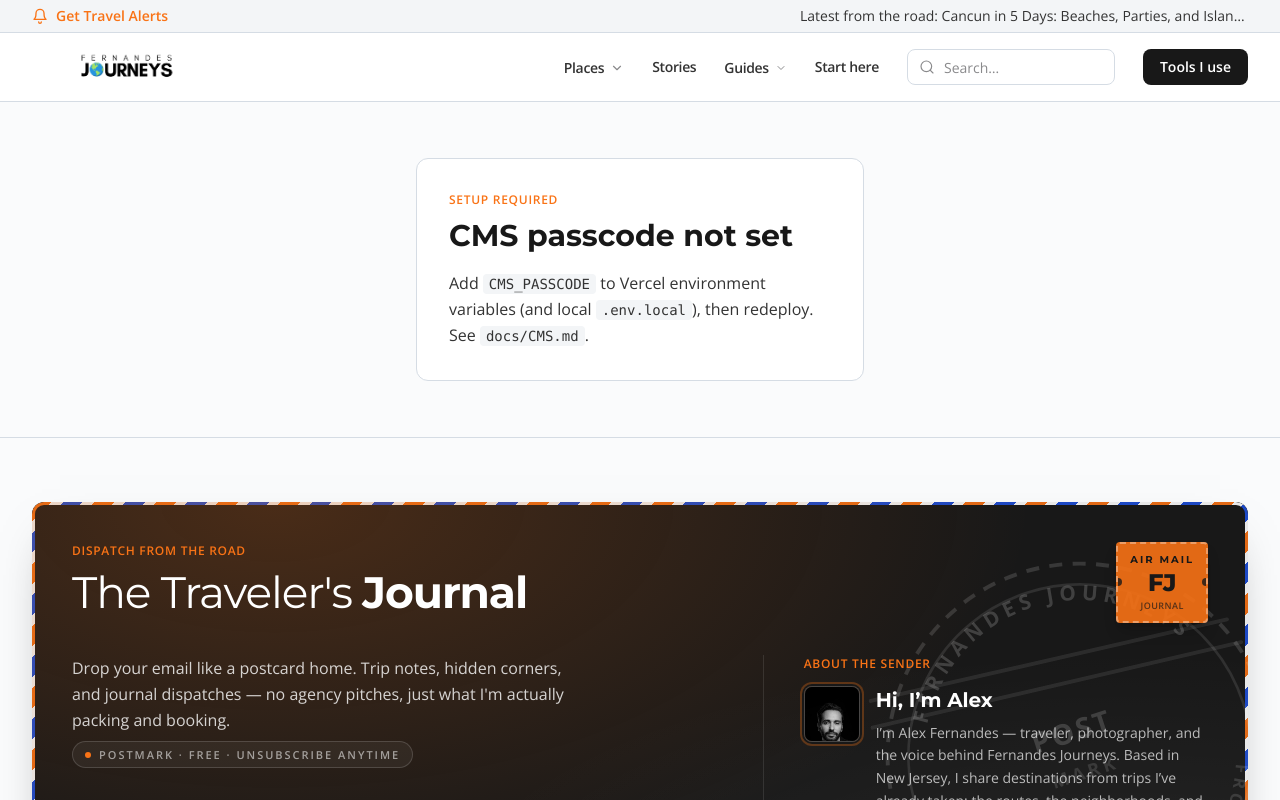
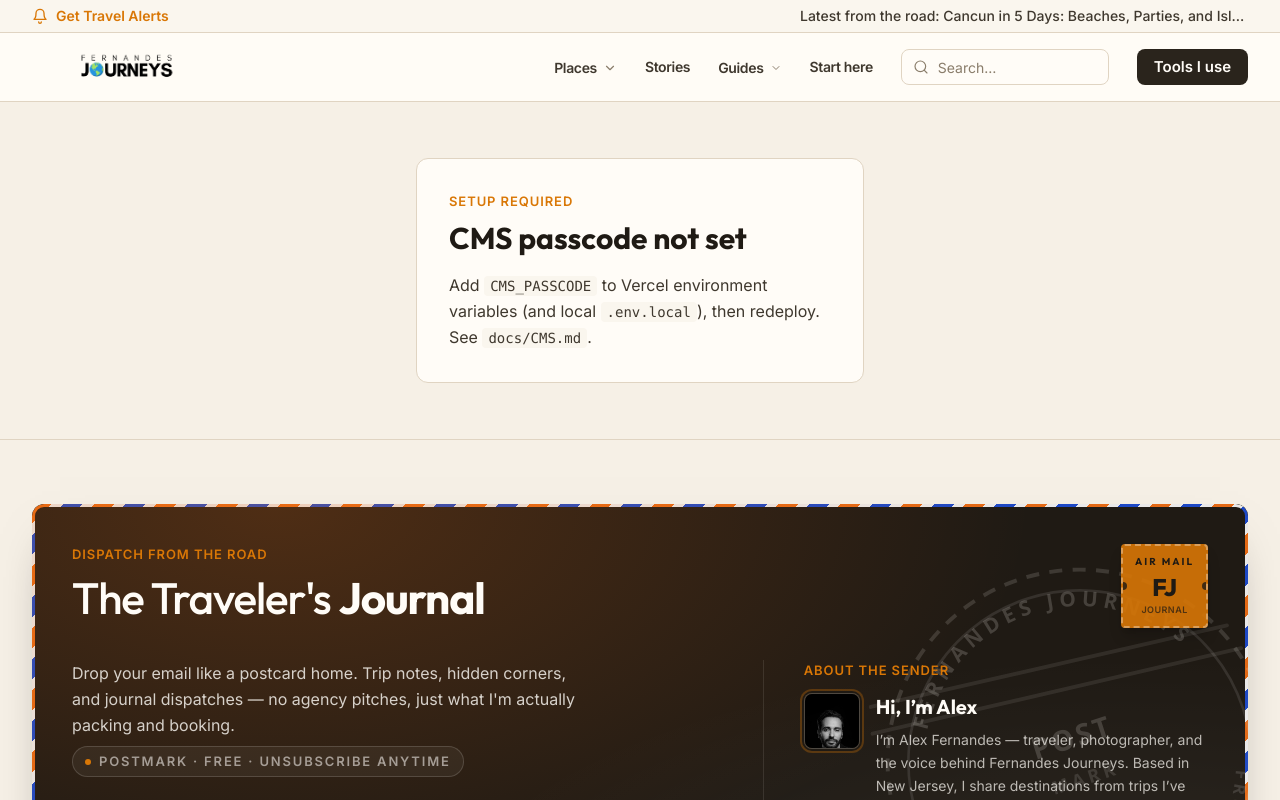
Before and after one commit to aafernands/alex-journeys, a Next.js app: page /cms in a window 1280 px wide. Shown: the top 800 px of the page. Built offline with nearby package versions, Linux system fonts and the light colour scheme.

Commit message:
Restore warm paper palette and refresh type with Outfit/Inter at larger sizes (no journal chrome).

```diff
--- a/src/app/globals.css
+++ b/src/app/globals.css
@@ -1,26 +1,26 @@
 @import "tailwindcss";
 
 :root {
-  /* Brand — Fernandes Journeys */
-  --accent: #f97316;
-  --accent-deep: #ea580c;
-  --bg: #fafbfc;
-  --surface: #e7ebf0;
-  --surface-soft: #f3f5f7;
-  --text: #333333;
-  --heading: #181818;
-  --near-black: #0c0d0e;
-  --ink: #181818;
-  --link: #2192dd;
-  --muted: #8a8a8c;
-  --muted-light: #c3c3c3;
-  --sand: #ddd3c7;
-  --steel: #5180a0;
-  --white: #ffffff;
-  --hero-type: #e7ebf0;
-  --ring: #f97316;
-  --border: #d5dce4;
-  --border-strong: #c5cdd8;
+  /* Brand — warm paper / ink */
+  --accent: #d97706;
+  --accent-deep: #b45309;
+  --bg: #f6f0e6;
+  --surface: #ebe2d3;
+  --surface-soft: #faf6ee;
+  --text: #3f382e;
+  --heading: #1f1a14;
+  --near-black: #14110d;
+  --ink: #2a241c;
+  --link: #9a3412;
+  --muted: #8a7d6b;
+  --muted-light: #c4b8a5;
+  --sand: #d9ccb8;
+  --steel: #6b7c6e;
+  --white: #fffcf7;
+  --hero-type: #f6f0e6;
+  --ring: #d97706;
+  --border: #e0d4c2;
+  --border-strong: #cbbba3;
 }
 
 @theme inline {
@@ -41,8 +41,9 @@
   --color-hero-type: var(--hero-type);
   --color-border: var(--border);
   --color-border-strong: var(--border-strong);
-  --font-display: var(--font-montserrat);
-  --font-sans: var(--font-open-sans);
+  --color-white: var(--white);
+  --font-display: var(--font-outfit);
+  --font-sans: var(--font-inter);
 }
 
 html {
@@ -66,9 +67,9 @@ html {
 body {
   background: var(--bg);
   color: var(--text);
-  font-family: var(--font-open-sans), system-ui, sans-serif;
-  font-size: 16px;
-  line-height: 1.55;
+  font-family: var(--font-inter), system-ui, sans-serif;
+  font-size: 17px;
+  line-height: 1.65;
 }
 
 ::selection {
@@ -82,7 +83,7 @@ body {
 }
 
 .font-display {
-  font-family: var(--font-montserrat), system-ui, sans-serif;
+  font-family: var(--font-outfit), system-ui, sans-serif;
 }
 
 /* ——— Shared layout shell (~1280) ——— */
@@ -112,62 +113,63 @@ body {
   background-position: center top;
 }
 
-/* Type scale — quieter product hierarchy */
-.text-label {
-  font-size: 0.75rem; /* 12 */
+/* Type scale — larger, clearer hierarchy */
+.text-label,
+.kicker {
+  font-size: 0.8125rem; /* 13 */
   font-weight: 600;
-  letter-spacing: 0.06em;
+  letter-spacing: 0.07em;
   text-transform: uppercase;
 }
 
 .eyebrow {
-  font-size: 0.75rem;
+  font-size: 0.8125rem;
   font-weight: 600;
-  letter-spacing: 0.06em;
+  letter-spacing: 0.07em;
   text-transform: uppercase;
   color: var(--accent);
 }
 
 .text-sm-tight {
-  font-size: 0.875rem;
-  line-height: 1.45;
+  font-size: 0.9375rem;
+  line-height: 1.5;
 }
 
 .text-body {
-  font-size: 1rem;
-  line-height: 1.55;
+  font-size: 1.0625rem;
+  line-height: 1.65;
 }
 
 .text-lead {
-  font-size: 1.0625rem;
-  line-height: 1.6;
+  font-size: 1.2rem;
+  line-height: 1.65;
 }
 
 .text-title {
-  font-size: 1.75rem;
+  font-size: 2rem;
   line-height: 1.2;
+  font-weight: 700;
+  letter-spacing: -0.015em;
+}
+
+@media (min-width: 768px) {
+  .text-title {
+    font-size: 2.35rem;
+  }
+}
+
+.text-display {
+  font-size: clamp(2rem, 4vw, 3.25rem);
+  line-height: 1.12;
   font-weight: 700;
   letter-spacing: -0.02em;
 }
 
-@media (min-width: 768px) {
-  .text-title {
-    font-size: 2rem;
-  }
-}
-
-.text-display {
-  font-size: clamp(1.75rem, 3.8vw, 2.75rem);
-  line-height: 1.12;
+.text-hero {
+  font-size: clamp(2.35rem, 5.5vw, 3.75rem);
+  line-height: 1.08;
   font-weight: 700;
   letter-spacing: -0.025em;
-}
-
-.text-hero {
-  font-size: clamp(2rem, 5vw, 3.25rem);
-  line-height: 1.08;
-  font-weight: 700;
-  letter-spacing: -0.03em;
 }
 
 /* Boxed UI language — hairline panels, flat fills */
@@ -239,7 +241,7 @@ body {
   min-height: 2.75rem; /* 44px */
   padding: 0.625rem 1.25rem;
   border-radius: 0.5rem; /* 8px */
-  font-size: 0.875rem;
+  font-size: 0.9375rem;
   font-weight: 600;
   line-height: 1.25;
   transition: background-color 150ms ease, border-color 150ms ease,
@@ -330,7 +332,7 @@ body {
   animation-delay: 0.24s;
 }
 
-/* Migrated WordPress post body — 18/27 Open Sans */
+/* Migrated WordPress post body */
 .post-prose {
   color: var(--text);
   font-size: 1.125rem;
@@ -345,7 +347,7 @@ body {
 .post-prose h3,
 .post-prose h4 {
   color: var(--heading);
-  font-family: var(--font-montserrat), system-ui, sans-serif;
+  font-family: var(--font-outfit), system-ui, sans-serif;
   font-weight: 700;
   letter-spacing: -0.01em;
   line-height: 1.25;
--- a/src/app/layout.tsx
+++ b/src/app/layout.tsx
@@ -1,21 +1,21 @@
 import type { Metadata } from "next";
-import { Montserrat, Open_Sans } from "next/font/google";
+import { Outfit, Inter } from "next/font/google";
 import { Header } from "@/components/Header";
 import { Footer } from "@/components/Footer";
 import { getLatestPost } from "@/lib/posts";
 import "./globals.css";
 
-const montserrat = Montserrat({
-  variable: "--font-montserrat",
+const outfit = Outfit({
+  variable: "--font-outfit",
   subsets: ["latin"],
-  weight: ["400", "600", "700", "800", "900"],
+  weight: ["500", "600", "700", "800"],
   display: "swap",
 });
 
-const openSans = Open_Sans({
-  variable: "--font-open-sans",
+const inter = Inter({
+  variable: "--font-inter",
   subsets: ["latin"],
-  weight: ["400", "600", "700", "800"],
+  weight: ["400", "500", "600", "700"],
   display: "swap",
 });
 
@@ -48,7 +48,7 @@ export default function RootLayout({
   return (
     <html
       lang="en"
-      className={`${montserrat.variable} ${openSans.variable} h-full antialiased`}
+      className={`${outfit.variable} ${inter.variable} h-full antialiased`}
     >
       <body id="top" className="min-h-full flex flex-col font-sans">
         <Header latestPost={latestPost} />
--- a/src/components/Footer.tsx
+++ b/src/components/Footer.tsx
@@ -90,7 +90,7 @@ export function Footer() {
                     what I&apos;m actually packing and booking.
                   </p>
 
-                  <div className="mt-2 inline-flex items-center gap-2 rounded-full border border-white/15 bg-white/5 px-3 py-1 text-[11px] font-semibold uppercase tracking-[0.18em] text-white/55">
+                  <div className="mt-2 inline-flex items-center gap-2 rounded-full border border-white/15 bg-white/5 px-3 py-1 text-[0.8125rem] font-semibold uppercase tracking-[0.14em] text-white/55">
                     <span className="size-1.5 rounded-full bg-accent" />
                     Postmark · free · unsubscribe anytime
                   </div>
--- a/src/components/Hero.tsx
+++ b/src/components/Hero.tsx
@@ -13,7 +13,7 @@ export function Hero() {
         <div className="grid items-center gap-10 lg:grid-cols-12 lg:gap-12 xl:gap-16">
           {/* Copy column */}
           <div className="lg:col-span-5 xl:col-span-5">
-            <p className="animate-fade-up inline-flex items-center gap-2 rounded-lg border border-border bg-white px-3 py-1.5 text-[0.7rem] font-semibold uppercase tracking-[0.08em] text-heading">
+            <p className="animate-fade-up inline-flex items-center gap-2 rounded-lg border border-border bg-white px-3 py-1.5 text-[0.8125rem] font-semibold uppercase tracking-[0.08em] text-heading">
               <span
                 className="size-1.5 rounded-full bg-accent"
                 aria-hidden="true"
@@ -34,7 +34,7 @@ export function Hero() {
               {hero.tagline}
             </h1>
 
-            <p className="animate-fade-up animate-delay-2 mt-5 max-w-md text-base leading-relaxed text-text md:text-[1.0625rem]">
+            <p className="animate-fade-up animate-delay-2 mt-5 max-w-md text-lead text-text">
               {hero.subtitle}
             </p>
 
@@ -90,10 +90,10 @@ export function Hero() {
                 <span className="window-dot" aria-hidden="true" />
                 <span className="window-dot" aria-hidden="true" />
                 <span className="window-dot" aria-hidden="true" />
-                <span className="ml-2 truncate text-xs font-semibold text-muted">
+                <span className="ml-2 truncate text-sm-tight font-semibold text-muted">
                   Maroon Bells · Colorado
                 </span>
-                <span className="ml-auto hidden rounded-md border border-border bg-white px-2 py-0.5 text-[0.65rem] font-semibold uppercase tracking-wide text-muted sm:inline">
+                <span className="ml-auto hidden rounded-md border border-border bg-white px-2 py-0.5 text-[0.8125rem] font-semibold uppercase tracking-wide text-muted sm:inline">
                   Field note
                 </span>
               </div>
@@ -109,7 +109,7 @@ export function Hero() {
               </div>
               <div className="grid grid-cols-3 divide-x divide-border border-t border-border bg-white text-center">
                 <div className="px-3 py-3">
-                  <p className="text-[0.65rem] font-semibold uppercase tracking-wide text-muted">
+                  <p className="text-[0.8125rem] font-semibold uppercase tracking-wide text-muted">
                     Light
                   </p>
                   <p className="mt-0.5 text-sm font-semibold text-heading">
@@ -117,7 +117,7 @@ export function Hero() {
                   </p>
                 </div>
                 <div className="px-3 py-3">
-                  <p className="text-[0.65rem] font-semibold uppercase tracking-wide text-muted">
+                  <p className="text-[0.8125rem] font-semibold uppercase tracking-wide text-muted">
                     Season
                   </p>
                   <p className="mt-0.5 text-sm font-semibold text-heading">
@@ -125,7 +125,7 @@ export function Hero() {
                   </p>
                 </div>
                 <div className="px-3 py-3">
-                  <p className="text-[0.65rem] font-semibold uppercase tracking-wide text-muted">
+                  <p className="text-[0.8125rem] font-semibold uppercase tracking-wide text-muted">
                     Journal
                   </p>
                   <p className="mt-0.5 text-sm font-semibold text-accent">
--- a/src/components/ui/Section.tsx
+++ b/src/components/ui/Section.tsx
@@ -85,7 +85,7 @@ export function SectionHead({
           {title}
         </h2>
         {description ? (
-          <p className="mt-3 text-base leading-relaxed text-text md:text-[1.0625rem]">
+          <p className="mt-3 text-lead text-text">
             {description}
           </p>
         ) : null}
```
